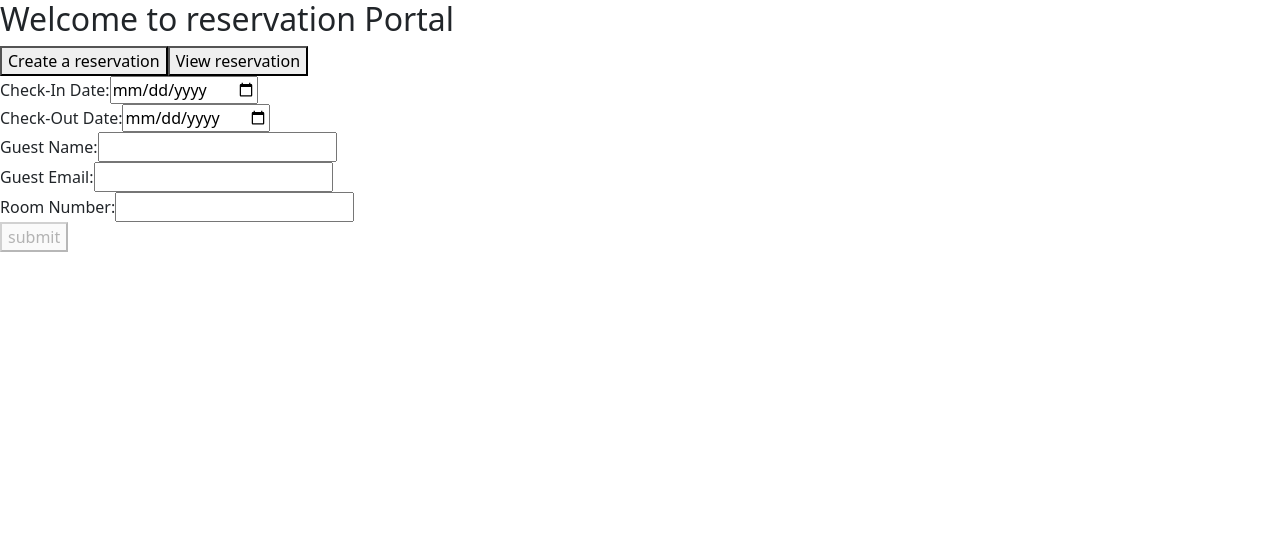
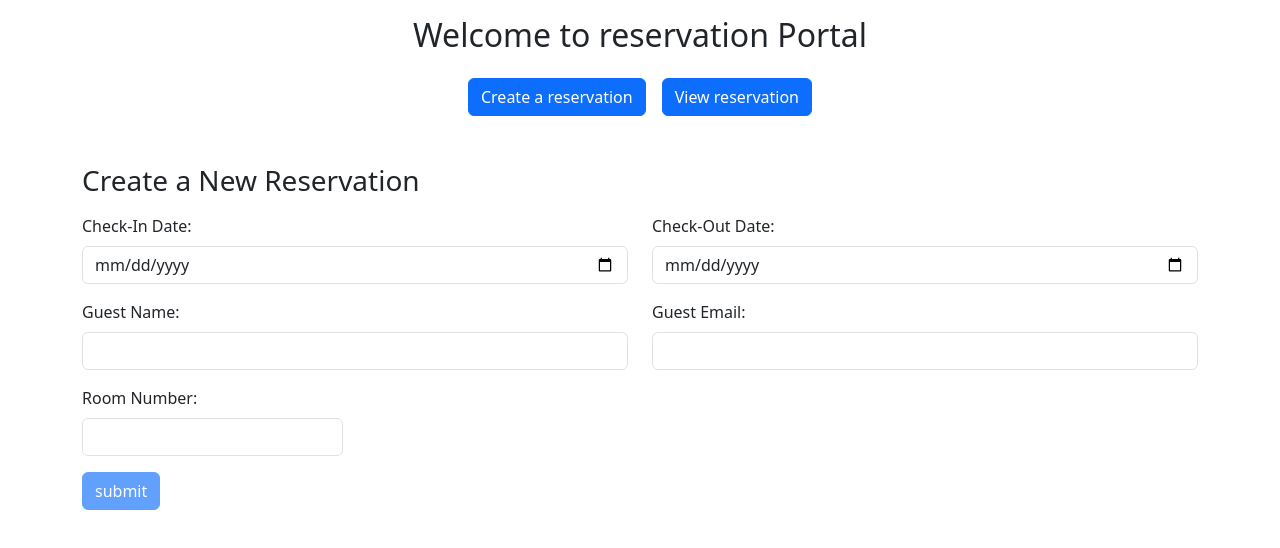
Before and after one commit to saeedd1994/hotelReservation, an Angular app: page /new in a window 1280 px wide. Shown: the top 548 px of the page. Built offline with nearby package versions, Linux system fonts and the light colour scheme.

Commit message:
- adding some bootstrap style to application

```diff
--- a/src/app/app.component.html
+++ b/src/app/app.component.html
@@ -1 +1,3 @@
-<router-outlet></router-outlet>
+<div class="container">
+  <router-outlet></router-outlet>
+</div>
--- a/src/app/home/home.component.html
+++ b/src/app/home/home.component.html
@@ -1,5 +1,5 @@
-<div>
-  <h2>Welcome to reservation Portal</h2>
-  <button [routerLink]="['/new']">Create a reservation</button>
-  <button [routerLink]="['/list']">View reservation</button>
+<div class="text-center my-3">
+  <h2 class="mb-4">Welcome to reservation Portal</h2>
+  <button class="btn btn-primary mx-2" [routerLink]="['/new']">Create a reservation</button>
+  <button class="btn btn-primary mx-2" [routerLink]="['/list']">View reservation</button>
 </div>
--- a/src/app/reservation-form/reservation-form.component.html
+++ b/src/app/reservation-form/reservation-form.component.html
@@ -1,47 +1,56 @@
 <app-home></app-home>
 
+<h3 class="mt-5 mb-3">
+  Create a New Reservation
+</h3>
 <form [formGroup]="reservationForm" (ngSubmit)="onSubmit()">
 
-  <div>
-    <label>Check-In Date: </label>
-    <input type="date" formControlName="checkInDate">
-    <div *ngIf="reservationForm.get('checkInDate')?.invalid && reservationForm.get('checkInDate')?.touched">Check-In
-      Date is required.
+  <div class="row mb-3">
+    <div class="col">
+      <label class="form-label">Check-In Date: </label>
+      <input class="form-control" type="date" formControlName="checkInDate">
+      <small class="text-danger" *ngIf="reservationForm.get('checkInDate')?.invalid && reservationForm.get('checkInDate')?.touched">Check-In
+        Date is required.
+      </small>
+    </div>
+
+    <div class="col">
+      <label class="form-label">Check-Out Date: </label>
+      <input class="form-control" type="date" formControlName="checkOutDate">
+      <small class="text-danger" *ngIf="reservationForm.get('checkOutDate')?.invalid && reservationForm.get('checkOutDate')?.touched">Check-Out
+        Date is required.
+      </small>
     </div>
   </div>
 
-  <div>
-    <label>Check-Out Date: </label>
-    <input type="date" formControlName="checkOutDate">
-    <div *ngIf="reservationForm.get('checkOutDate')?.invalid && reservationForm.get('checkOutDate')?.touched">Check-Out
-      Date is required.
+  <div class="row mb-3">
+    <div class="col">
+      <label class="form-label">Guest Name: </label>
+      <input class="form-control" type="text" formControlName="guestName">
+      <small class="text-danger" *ngIf="reservationForm.get('guestName')?.invalid && reservationForm.get('guestName')?.touched">Guest Name is
+        required.
+      </small>
+    </div>
+
+    <div class="col">
+      <label class="form-label">Guest Email: </label>
+      <input class="form-control" type="email" formControlName="guestEmail">
+      <small class="text-danger" *ngIf="reservationForm.get('guestEmail')?.invalid && reservationForm.get('guestEmail')?.touched">Guest Email is
+        required.
+      </small>
     </div>
   </div>
 
-  <div>
-    <label>Guest Name: </label>
-    <input type="text" formControlName="guestName">
-    <div *ngIf="reservationForm.get('guestName')?.invalid && reservationForm.get('guestName')?.touched">Guest Name is
-      required.
+  <div class="row mb-3">
+    <div class="col-3">
+      <label class="form-label">Room Number: </label>
+      <input class="form-control" type="number" formControlName="roomNumber">
+      <small class="text-danger" *ngIf="reservationForm.get('roomNumber')?.invalid && reservationForm.get('roomNumber')?.touched">Room Number is
+        required.
+      </small>
     </div>
   </div>
 
-  <div>
-    <label>Guest Email: </label>
-    <input type="email" formControlName="guestEmail">
-    <div *ngIf="reservationForm.get('guestEmail')?.invalid && reservationForm.get('guestEmail')?.touched">Guest Email is
-      required.
-    </div>
-  </div>
-
-  <div>
-    <label>Room Number: </label>
-    <input type="number" formControlName="roomNumber">
-    <div *ngIf="reservationForm.get('roomNumber')?.invalid && reservationForm.get('roomNumber')?.touched">Room Number is
-      required.
-    </div>
-  </div>
-
-  <button type="submit" [disabled]="reservationForm.invalid">submit</button>
+  <button class="btn btn-primary" type="submit" [disabled]="reservationForm.invalid">submit</button>
 
 </form>
--- a/src/app/reservation-list/reservation-list.component.html
+++ b/src/app/reservation-list/reservation-list.component.html
@@ -1,18 +1,39 @@
 <app-home></app-home>
 
+<h2 class="mt-5 mb-3">Reservation List</h2>
+
+<table class="table table-striped">
+  <thead>
+  <tr>
+    <th>Guest</th>
+    <th>Email</th>
+    <th>Room No.</th>
+    <th>Check-In</th>
+    <th>Check-Out</th>
+    <th>Actions</th>
+  </tr>
+  </thead>
+  <tbody>
+  <tr *ngFor="let reservation of reservations">
+    <td>{{ reservation.guestName }}</td>
+    <td>{{ reservation.guestEmail }}</td>
+    <td>{{ reservation.roomNumber }}</td>
+    <td>{{ reservation.checkInDate }}</td>
+    <td>{{ reservation.checkOutDate }}</td>
+    <td>
+      <button class="btn btn-sm btn-danger mx-1" (click)="deleteReservationItem(reservation.id)">Delete</button>
+      <button class="btn btn-sm btn-secondary mx-1" [routerLink]="['/edit',reservation.id]">Edit</button>
+    </td>
+
+
+  </tr>
+  </tbody>
+</table>
+
+
 <div>
-  <h2>Reservation List</h2>
   <ul *ngIf="reservations.length; else noTemplate">
-    <li *ngFor="let reservation of reservations">
-      Check-In Date : {{ reservation.checkInDate }}
-      Check-Out Date : {{ reservation.checkOutDate }}
-      Guest Name : {{ reservation.guestName }}
-      Guest Email : {{ reservation.guestEmail }}
-      Room Number : {{ reservation.roomNumber }}
 
-      <button (click)="deleteReservationItem(reservation.id)">Delete</button>
-      <button [routerLink]="['/edit',reservation.id]">Edit</button>
-    </li>
 
   </ul>
 
```
